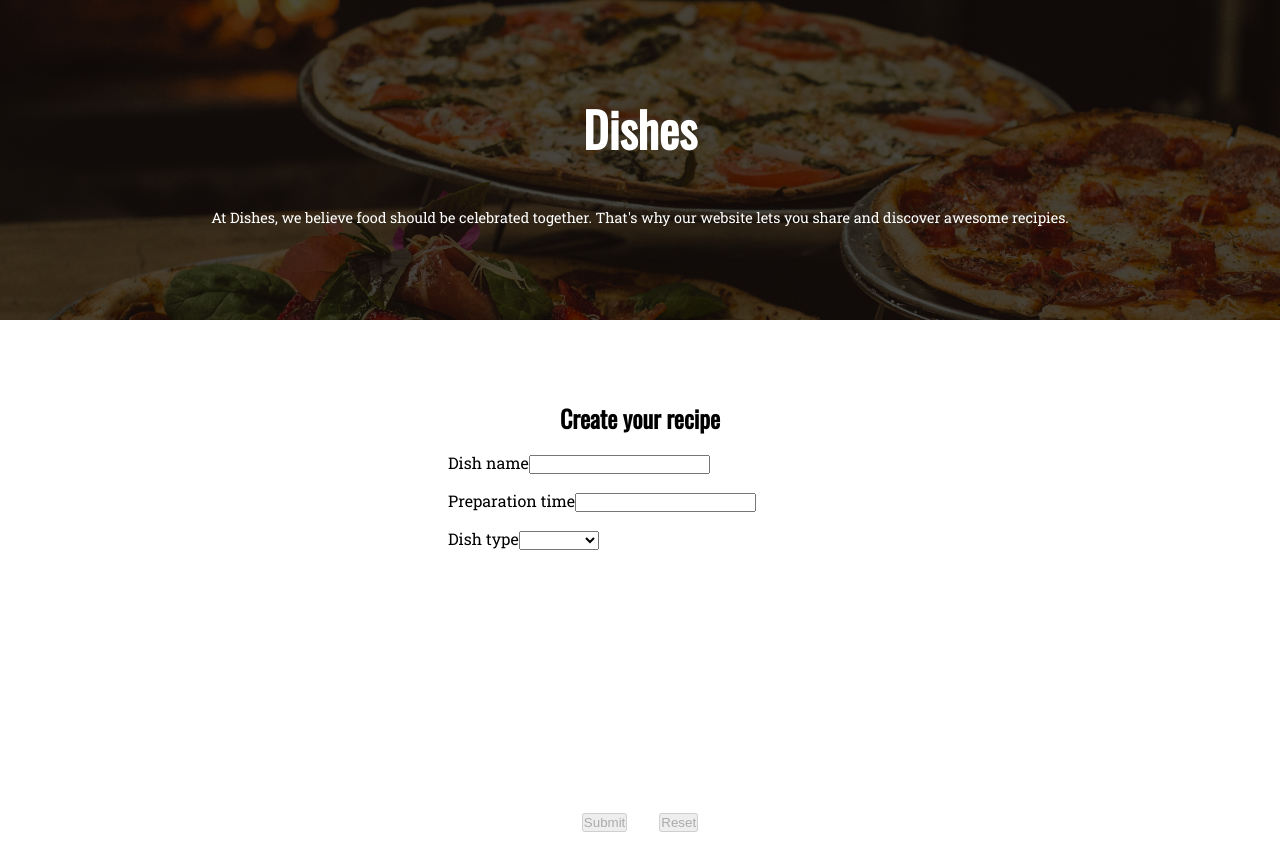
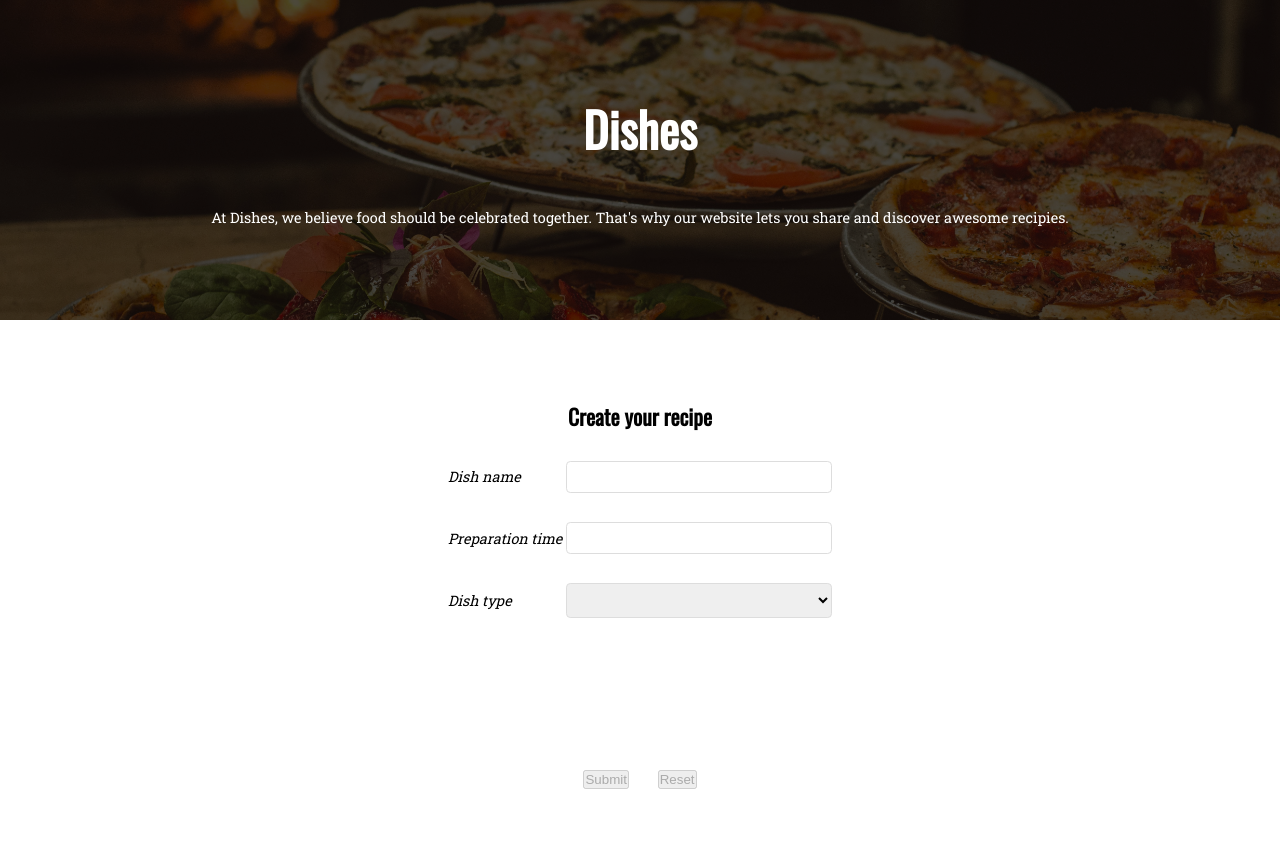
Before and after one commit to jpilch/dishes, a React (Create React App) app: page / in a window 1280 px wide. Built offline with nearby package versions, Linux system fonts and the light colour scheme.

Commit message:
style input fields and validation errors

```diff
--- a/src/features/dishes/field-components.js
+++ b/src/features/dishes/field-components.js
@@ -1,32 +1,63 @@
+import cn from "classnames";
+
+import styles from "../../styles/Form.module.scss";
+
 const renderInputField = ({ input, label, type, step, meta: { touched, error } }) => {
+    console.log({ styles });
     return (
-        <div >
-            <label >{label}</label>
+        <div className={styles.form__field}>
+            <label className={styles.form__label}>
+                {label}
+            </label>
             <input
+                className={cn({
+                    [styles.form__input]: true,
+                    [styles["form__input--error"]]: touched && error,
+                })}
                 {...input}
                 step={step}
                 type={type}
             />
-            {touched && error && <span >{error}</span>}
+            {touched && error && (
+                <span className={styles.form__error}>
+                    {error}
+                </span>
+            )}
         </div >
     )
 }
 
 const renderSelectField = ({ input, label, type, meta: { touched, error } }) => {
     return (
-        <div  >
-            <label >{label}</label>
+        <div className={styles.form__field}>
+            <label className={styles.form__label}>
+                {label}
+            </label>
             <select
+                className={cn({
+                    [styles.form__select]: true,
+                    [styles["form__select--error"]]: touched && error,
+                })}
                 {...input}
                 placeholder={label}
                 type={type}
             >
                 <option></option>
-                <option value="pizza">Pizza</option>
-                <option value="soup">Soup</option>
-                <option value="sandwich">Sandwich</option>
+                <option value="pizza">
+                    Pizza
+                </option>
+                <option value="soup">
+                    Soup
+                </option>
+                <option value="sandwich">
+                    Sandwich
+                </option>
             </select >
-            {touched && error && <span >{error}</span>}
+            {touched && error && (
+                <span className={styles.form__error}>
+                    {error}
+                </span>
+            )}
         </div >
     );
 }
--- a/src/styles/Form.module.scss
+++ b/src/styles/Form.module.scss
@@ -7,7 +7,46 @@
     flex-basis: 30%;
     position: relative;
     justify-content: flex-start;
-    gap: 1em;
+    gap: 2em;
+    font-size: 0.9rem;
+
+    &__field {
+        @include flex-container;
+        position: relative;
+    }
+
+    &__label {
+        flex: 0.5;
+        font-style: italic;
+    }
+
+    &__input,
+    &__select {
+        flex: 1;
+        font-size: inherit;
+        padding: 0.5em 1em;
+        border-radius: 0.3em;
+        outline: none;
+        border: 1px solid #ddd;
+        caret-color: #000;
+    }
+
+    &__select {
+        cursor: pointer;
+    }
+
+    &__input--error,
+    &__select--error {
+        border: 1px solid red;
+    }
+
+    &__error {
+        font-size: 0.8em;
+        color: red;
+        position: absolute;
+        bottom: -1.5em;
+        right: 0;
+    }
 }
 
 .form__heading {
```
